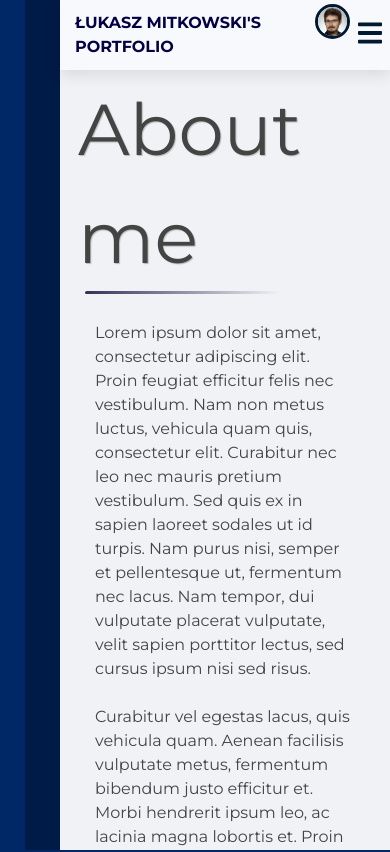
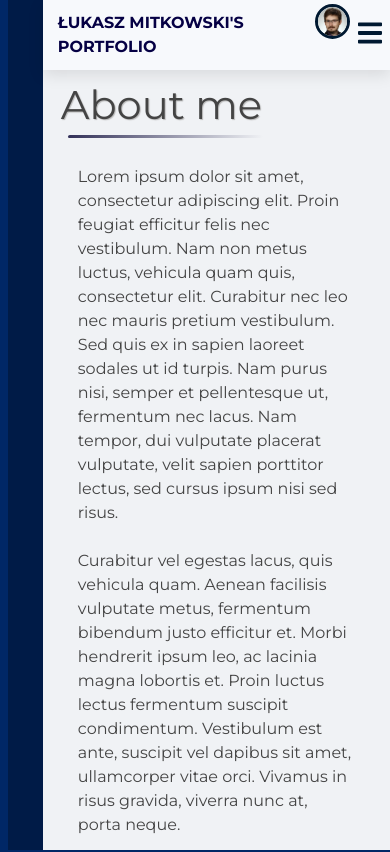
Before and after one commit to ukasz1/online-portfolio, a React (Create React App) app: page / in a window 390 px wide. Shown: the top 852 px of the page. Built offline with nearby package versions, Linux system fonts and the light colour scheme; the HTML template or start-up script is replaced by a standard one.

Commit message:
Achievements cart for mobiles fixed

```diff
--- a/src/main.css
+++ b/src/main.css
@@ -27,6 +27,7 @@ nav{
   transform: rotate(90deg);
 }
 main{
+  /* width: 100%; */
   background: #f0f2f5;
   height: 100vh;
   min-height: 690px; /*690px*/
@@ -223,6 +224,8 @@ td a:hover{
 
 @media screen and (max-width: 1050px){
   main{
+    margin-left:3%;
+    width: 97%;
     border-top-left-radius: 0;
     box-shadow: none;
     border-left: 35px solid #001b47;
@@ -315,7 +318,31 @@ td a:hover{
     display: block;
   }
 }
+/*---------------------------------------------------------------*/
+@media screen and (max-width: 992px){
+  main{
+    margin-left:3%;
+    width: 97%;
+    border-left: 35px solid #001b47;
+  }
+  h1{
+
+  }
+
+}
+/*---------------------------------------------------------------*/
 @media screen and (max-width: 768px){
+  main{
+    margin-left:3%;
+    width: 97%;
+    border-left: 35px solid #001b47;
+  }
+  h1{
+
+  }
+
+
+
   .project-container{
   padding: 20px;
   column-gap: 30px;
@@ -326,8 +353,24 @@ td a:hover{
     height: 21vh;
   }
 }
-@media screen and (max-width: 600px){
+/*---------------------------------------------------------------*/
+@media screen and (max-width: 576px){
+  main{
+    margin-left:2%;
+    width: 98%;
+    border-left: 35px solid #001b47;
+  }
+  h1{
+    font-size: 2.5em;
+  }
+
+  .certificates-container{
+  padding: 0;
+}
   td{
+    line-height: 1.2;
+    /* border: 1px solid green; */
+    padding: 10px;
     border-bottom: #444444 1px dotted;
   }
 }
```
